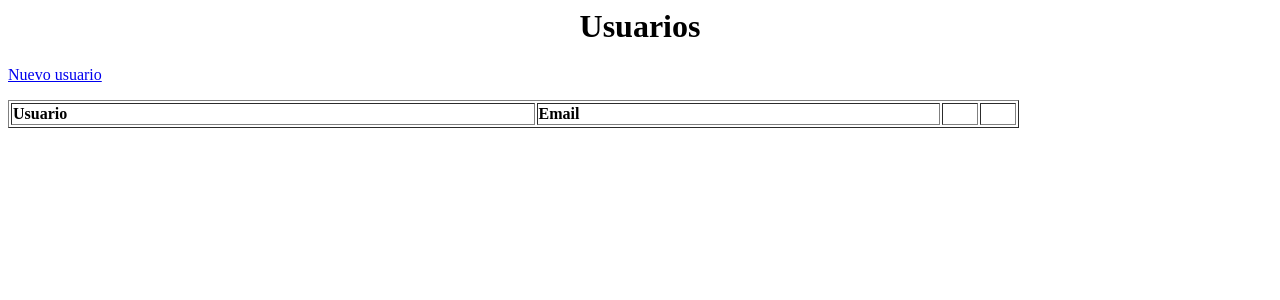
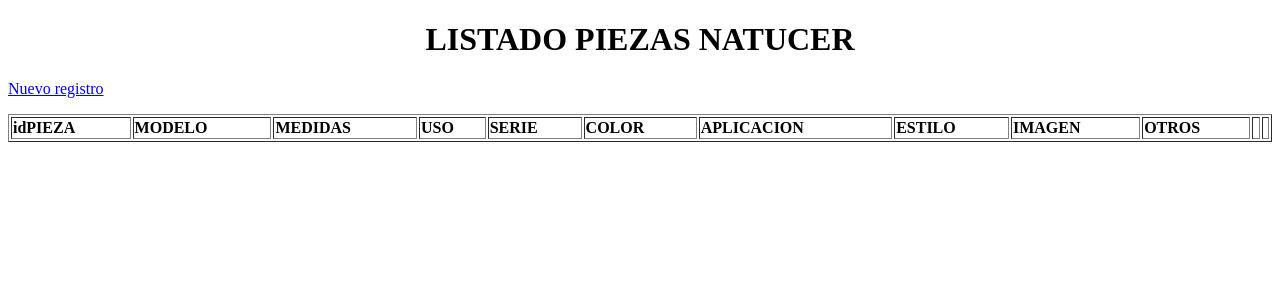
Before and after one commit to MMariscal/Varios, a PHP site: page / in a window 1280 px wide. Shown: the top 300 px of the page. Run offline with PHP 8.4, Linux system fonts and the light colour scheme; data that the repository does not hold is empty.

Commit message:
Modificaciones varias tablero inserción datos

```diff
--- a/Formulario/conexion.php
+++ b/Formulario/conexion.php
@@ -1,7 +1,7 @@
 <?php
 
 
-	$mysqli=new mysqli("localhost","root","contrasenia","sistema"); //servidor, usuario de base de datos, contraseña del usuario, nombre de base de datos
+	$mysqli=new mysqli("localhost","user","123456","NTCSerie2"); //servidor, usuario de base de datos, contraseña del usuario, nombre de base de datos
 
 	if(mysqli_connect_errno()){
 		echo 'Conexion Fallida : ', mysqli_connect_error();
--- a/Formulario/index.php
+++ b/Formulario/index.php
@@ -1,44 +1,77 @@
 <?php
 	require('conexion.php');
 
-	$query="SELECT id, usuario, email FROM usuarios";
+	$query="SELECT * FROM PIEZA";
 
 	$resultado=$mysqli->query($query);
 
 ?>
-
+<!DOCTYPE html>
 <html>
 	<head>
-		<title>Usuarios</title>
+		<title>Formulario NATUCER</title>
 	</head>
 	<body>
 
-		<center><h1>Usuarios</h1></center>
+		<center><h1>LISTADO PIEZAS NATUCER</h1></center>
 
-		<a href="nuevo.php">Nuevo usuario</a>
+		<a href="nuevo.php">Nuevo registro</a>
 		<p></p>
 
-		<table border=1 width="80%">
+		<table border=1 width="100%">
 			<thead>
 				<tr>
-					<td><b>Usuario</b></td>
-					<td><b>Email</b></td>
+					<td>
+					    <b>idPIEZA</b>
+				    </td>
+					<td>
+					    <b>MODELO</b>
+				    </td>
+				    <td>
+					    <b>MEDIDAS</b>
+				    </td>
+				    <td>
+					    <b>USO</b>
+				    </td>
+				    <td>
+					    <b>SERIE</b>
+				    </td>
+				    <td>
+					    <b>COLOR</b>
+				    </td>
+				    <td>
+					    <b>APLICACION</b>
+				    </td>
+				    <td>
+					    <b>ESTILO</b>
+				    </td>
+				    <td>
+					    <b>IMAGEN</b>
+				    </td>
+				    <td>
+					    <b>OTROS</b>
+				    </td>
 					<td></td>
 					<td></td>
 				</tr>
 				<tbody>
 					<?php while($row=$resultado->fetch_assoc()){ ?>
 						<tr>
-							<td><?php echo $row['usuario'];?>
+							<td><?php echo $row['idPIEZA'];?></td>
+							<td><?php echo $row['MODELO'];?></td>
+							<td><?php echo $row['MEDIDAS'];?></td>
+							<td><?php echo $row['USO'];?></td>
+							<td><?php echo $row['SERIE'];?></td>
+							<td><?php echo $row['COLOR'];?></td>
+							<td><?php echo $row['APLICACION'];?></td>
+							<td><?php echo $row['ESTILO'];?></td>
+							<td><?php echo $row['IMAGEN'];?></td>
+							<td><?php echo $row['OTROS'];?></td>
+							<td>
+								<a href="modificar.php?idPIEZA=<?php echo $row['idPIEZA'];?>">Modificar</a>
 							</td>
 							<td>
-								<?php echo $row['email'];?>
-							</td>
-							<td>
-								<a href="modificar.php?id=<?php echo $row['id'];?>">Modificar</a>
-							</td>
-							<td>
-								<a href="eliminar.php?id=<?php echo $row['id'];?>">Eliminar</a>
+								<a href="eliminar.php?idPIEZA=<?php echo $row['idPIEZA'];?>">Eliminar</a>
 							</td>
 						</tr>
 					<?php } ?>
```
Also changed, not shown: Formulario/guarda_pieza.php (renamed from Formulario/guarda_usuario.php, +10 -4 lines), Formulario/instalacion.txt (deleted, +0 -27 lines), Formulario/nuevo.php (+34 -10 lines).
